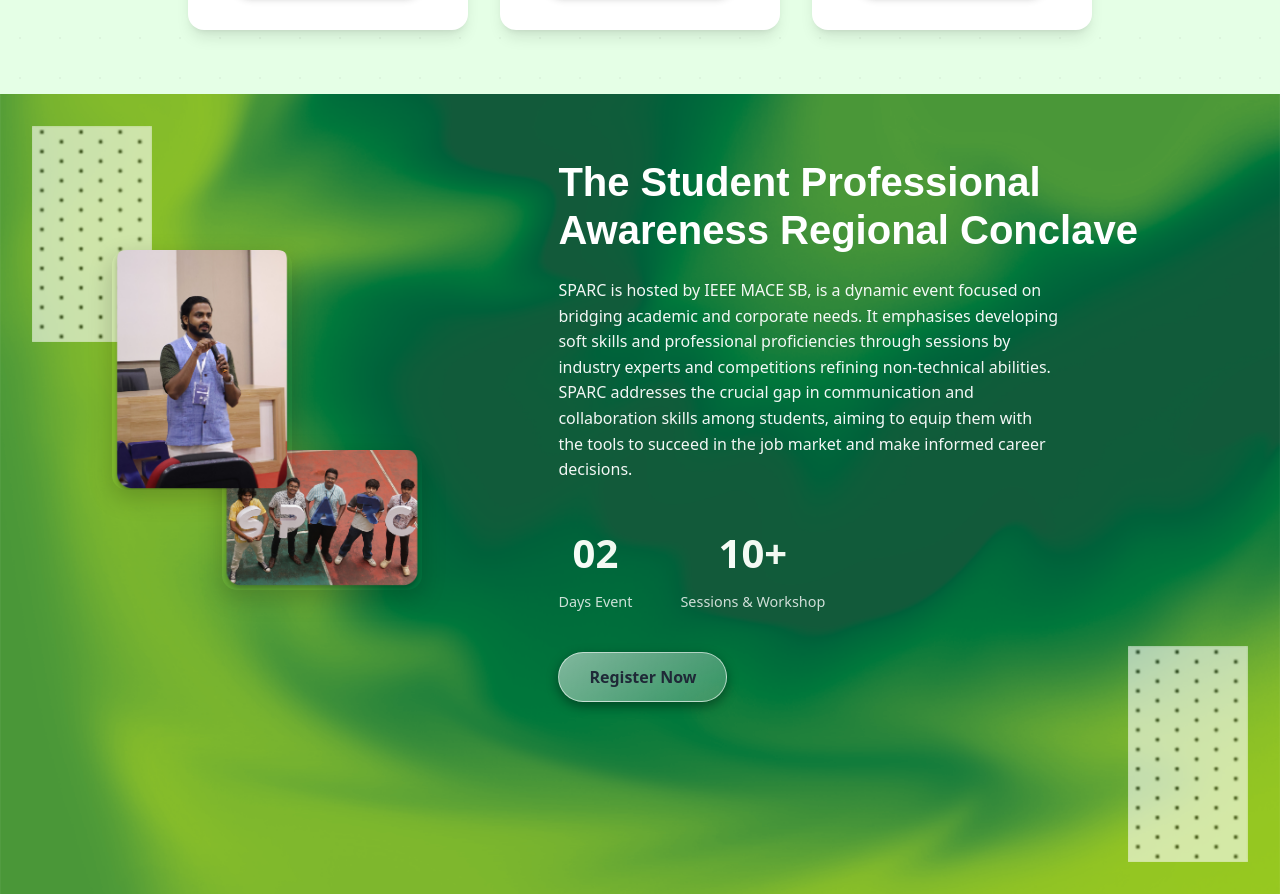
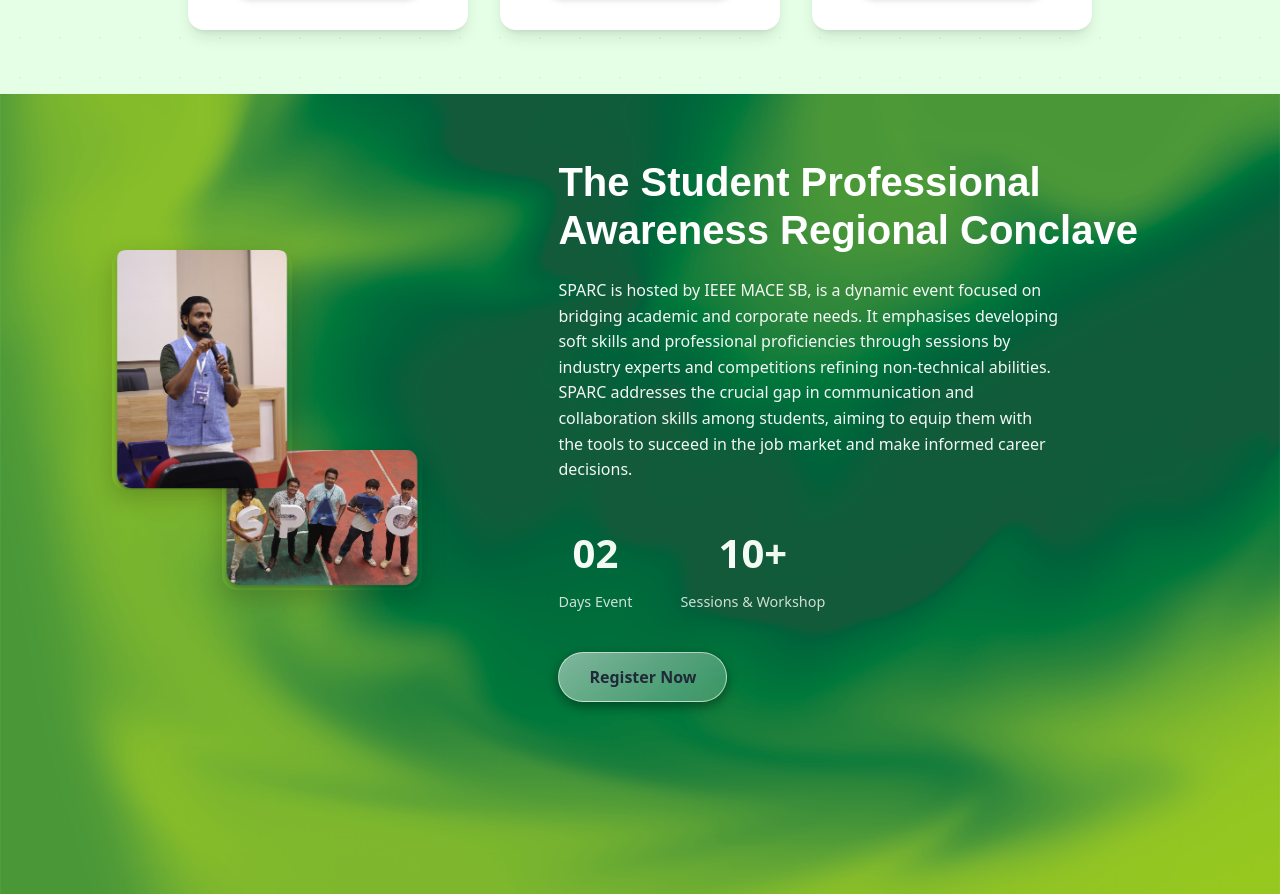
Before and after one commit to Jeslin-git/sparc25, a React (Vite) app: page / in a window 1280 px wide. Shown: the part 2242-3136 px from the top of the page. Built offline with nearby package versions, Linux system fonts and the light colour scheme; a web font is replaced by a local one.

Commit message:
Updated About.tsx

```diff
--- a/src/components/About.css
+++ b/src/components/About.css
@@ -7,26 +7,6 @@
   padding: 4rem 2rem;
   position: relative;
   overflow: hidden;
-}
-
-.dots-top-left {
-  position: absolute;
-  top: 2rem;
-  left: 2rem;
-  width: 120px;
-  height: auto;
-  opacity: 0.6;
-  z-index: 0;
-}
-
-.dots-bottom-right {
-  position: absolute;
-  bottom: 2rem;
-  right: 2rem;
-  width: 120px;
-  height: auto;
-  opacity: 0.6;
-  z-index: 0;
 }
 
 .about-container {
--- a/src/components/About.tsx
+++ b/src/components/About.tsx
@@ -4,18 +4,6 @@
 const About: React.FC = () => {
   return (
     <section className="about-section">
-      {/* Decorative dots */}
-      <img
-        src="/dots copy 2.png"
-        alt=""
-        className="dots-top-left"
-      />
-      <img
-        src="/dots copy 2.png"
-        alt=""
-        className="dots-bottom-right"
-      />
-
       <div className="about-container">
         {/* Left side - Image placeholder */}
         <div className="about-image-container">
```
Also changed, not shown: public/dots copy 2.png (deleted).
